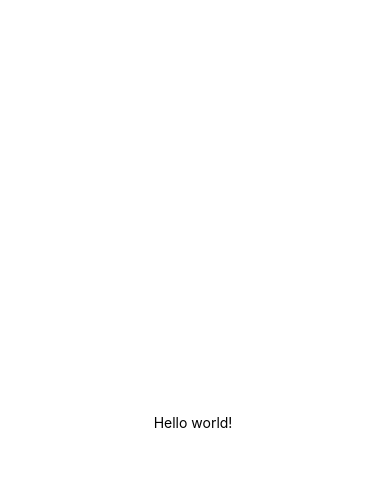
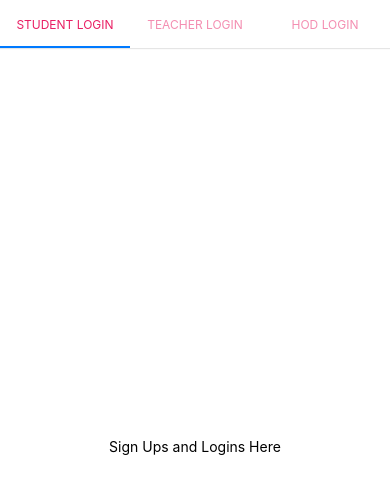
Before and after one commit to JasleenKaur2000/GECPortal, a React Native app in the folder gec_portal/: screen / in a window 390 px wide. Shown: the top 494 px of the page. Built offline with nearby package versions, Linux system fonts and the light colour scheme.

Commit message:
created top navigation for login/signup page

```diff
--- a/gec_portal/App.js
+++ b/gec_portal/App.js
@@ -1,20 +1,15 @@
 import { StatusBar } from "expo-status-bar";
 import { StyleSheet, Text, View } from "react-native";
+import { SafeAreaProvider } from "react-native-safe-area-context";
+
+//import { createMaterialTopTabNavigator } from "@react-navigation/material-top-tabs";
+
+import TopBarNavigator from "./App/TopBarNavigation";
 
 export default function App() {
   return (
-    <View style={styles.container}>
-      <Text>Hello world! </Text>
-      <StatusBar style="auto" />
-    </View>
+    <SafeAreaProvider>
+      <TopBarNavigator />
+    </SafeAreaProvider>
   );
 }
-
-const styles = StyleSheet.create({
-  container: {
-    flex: 1,
-    backgroundColor: "#fff",
-    alignItems: "center",
-    justifyContent: "center",
-  },
-});
--- /dev/null
+++ b/gec_portal/App/Screens.js
@@ -0,0 +1,19 @@
+import * as React from "react";
+import { Text, View, StyleSheet } from "react-native";
+
+export default function Screens() {
+  return (
+    <View style={styles.container}>
+      <Text>Sign Ups and Logins Here</Text>
+    </View>
+  );
+}
+
+const styles = StyleSheet.create({
+  container: {
+    flex: 1,
+    backgroundColor: "#fff",
+    alignItems: "center",
+    justifyContent: "center",
+  },
+});
--- /dev/null
+++ b/gec_portal/App/TopBarNavigation.js
@@ -0,0 +1,55 @@
+import * as React from "react";
+import { Text, View, Button, StyleSheet } from "react-native";
+import { NavigationContainer } from "@react-navigation/native";
+import { createMaterialTopTabNavigator } from "@react-navigation/material-top-tabs";
+import { useSafeAreaInsets } from "react-native-safe-area-context";
+import Screens from "./Screens";
+
+const Tab = createMaterialTopTabNavigator();
+
+function MyTabs() {
+  const insets = useSafeAreaInsets();
+  return (
+    <Tab.Navigator
+      initialRouteName="Student Login"
+      tabBarOptions={{
+        activeTintColor: "#e91e63",
+        labelStyle: { fontSize: 12 },
+        style: { backgroundColor: "white", marginTop: insets.top },
+      }}
+    >
+      <Tab.Screen
+        name="Student Login"
+        component={Screens}
+        options={{ tabBarLabel: "Student Login" }}
+      />
+      <Tab.Screen
+        name="Teacher Login"
+        component={Screens}
+        options={{ tabBarLabel: "Teacher Login" }}
+      />
+      <Tab.Screen
+        name="Department Head Login"
+        component={Screens}
+        options={{ tabBarLabel: "HOD Login" }}
+      />
+    </Tab.Navigator>
+  );
+}
+
+export default function TopBarNavigator() {
+  return (
+    <NavigationContainer>
+      <MyTabs />
+    </NavigationContainer>
+  );
+}
+
+const styles = StyleSheet.create({
+  container: {
+    flex: 1,
+    backgroundColor: "#fff",
+    alignItems: "center",
+    justifyContent: "center",
+  },
+});
--- a/gec_portal/package.json
+++ b/gec_portal/package.json
@@ -10,12 +10,18 @@
     "eject": "expo eject"
   },
   "dependencies": {
+    "@react-navigation/material-top-tabs": "^6.2.1",
+    "@react-navigation/native": "^6.0.10",
     "expo": "~44.0.0",
     "expo-status-bar": "~1.2.0",
     "firebase": "^9.6.10",
     "react": "17.0.1",
     "react-dom": "17.0.1",
     "react-native": "0.64.3",
+    "react-native-pager-view": "5.4.9",
+    "react-native-safe-area-context": "^3.3.2",
+    "react-native-screens": "~3.10.1",
+    "react-native-tab-view": "^3.1.1",
     "react-native-web": "0.17.1"
   },
   "devDependencies": {
```
Also changed, not shown: 1 other file (tests, documents, lock files or other folders).
